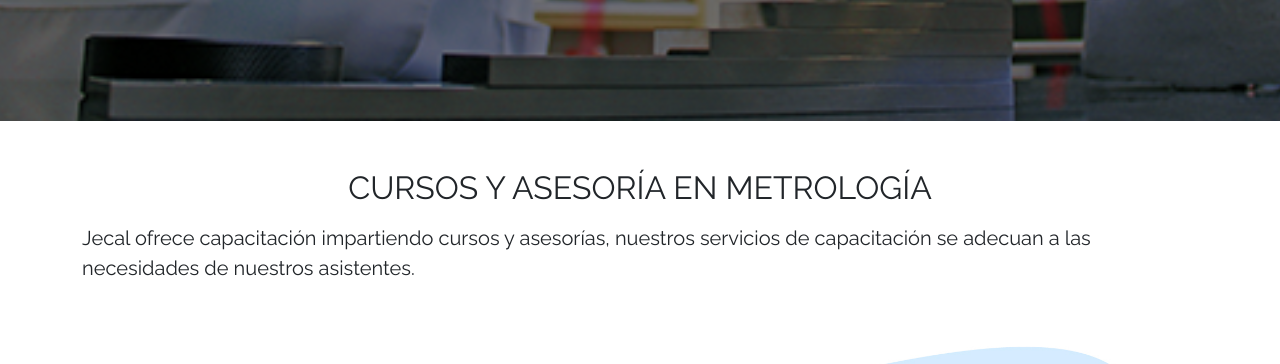
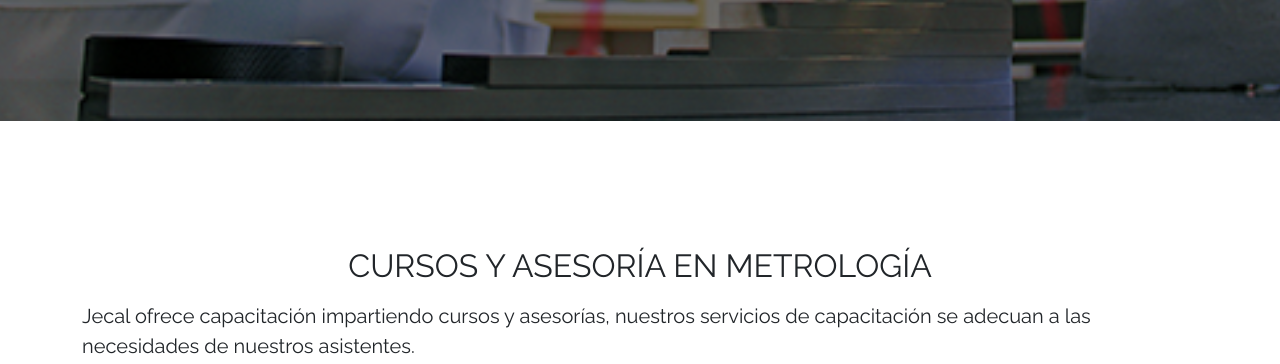
Before and after one commit to luisadriannu/jecal, a plain HTML site: page cursos.html in a window 1280 px wide. Shown: the part 753-1117 px from the top of the page. Drawn offline with nearby package versions, Linux system fonts and the light colour scheme.

Commit message:
Agregando ultimos cambios esteticos

```diff
--- a/cursos.html
+++ b/cursos.html
@@ -100,7 +100,9 @@
       </article>
     </main>
 
-    <section class="py-5 min-vh-100">
+    <section
+      class="py-5 min-vh-100 d-flex flex-column justify-content-center align-items-center"
+    >
       <article class="container">
         <h2 class="text-center">CURSOS Y ASESORÍA EN METROLOGÍA</h2>
         <p class="fs-5 pt-2">
```
Also changed, not shown: contacto.html (+0 -5 lines).
